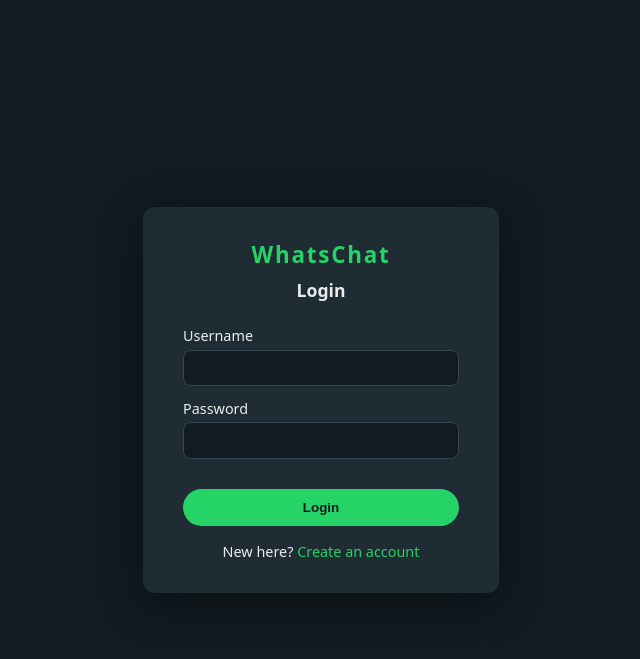
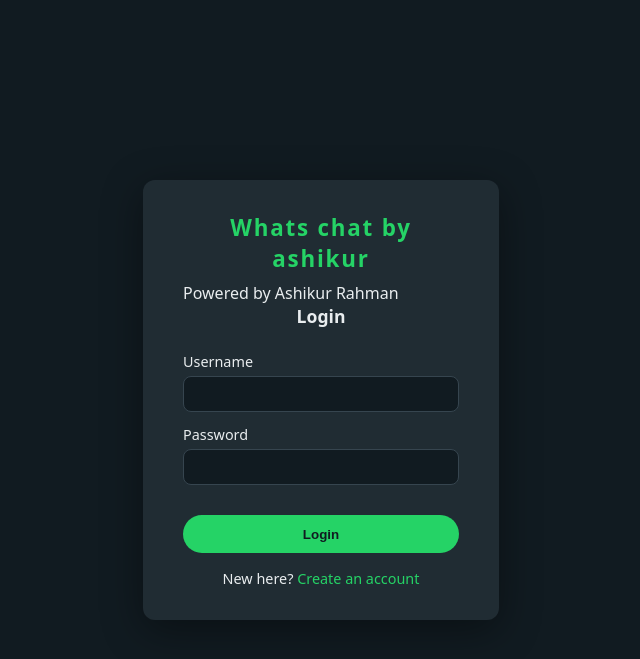
Before and after one commit to ashikurrahma017/nowrin-ashikur-chat, a Flask app: page /login in a window 1280 px wide. Shown: the top 659 px of the page, without its empty margins (319-959 px from the left). Run offline with Flask 3, Linux system fonts and the light colour scheme.

Commit message:
Update login.html

```diff
--- a/templates/login.html
+++ b/templates/login.html
@@ -1,10 +1,11 @@
 {% extends "base.html" %}
-{% block title %}Login | WhatsChat{% endblock %}
+{% block title %}Login | Whats chat{% endblock %}
 
 {% block content %}
 <div class="auth-container">
     <div class="auth-card">
-        <h1 class="app-title">WhatsChat</h1>
+        <h1 class="app-title">Whats chat by ashikur</h1>
+        <p class="powered-by">Powered by Ashikur Rahman</p>
         <h2 class="auth-title">Login</h2>
 
         {% with messages = get_flashed_messages(with_categories=true) %}
```
